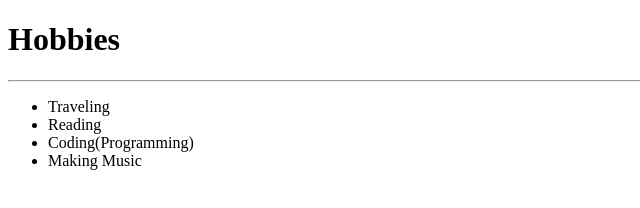
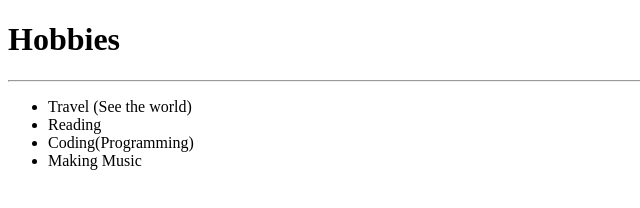
Before and after one commit to peteropeyemijohn/html-My-Resume, a plain HTML site: page hobbies.html in a window 1280 px wide. Shown: the full height of the page, 0-640 px from the left. Drawn offline with Linux system fonts and the light colour scheme.

Commit message:
Update hobbies.html

```diff
--- a/hobbies.html
+++ b/hobbies.html
@@ -10,7 +10,7 @@
   <h1>Hobbies</h1>
   <hr />
   <ul>
-    <li>Traveling</li>
+    <li>Travel (See the world)</li>
     <li>Reading</li>
     <li>Coding(Programming)</li>
     <li>Making Music</li>
```
